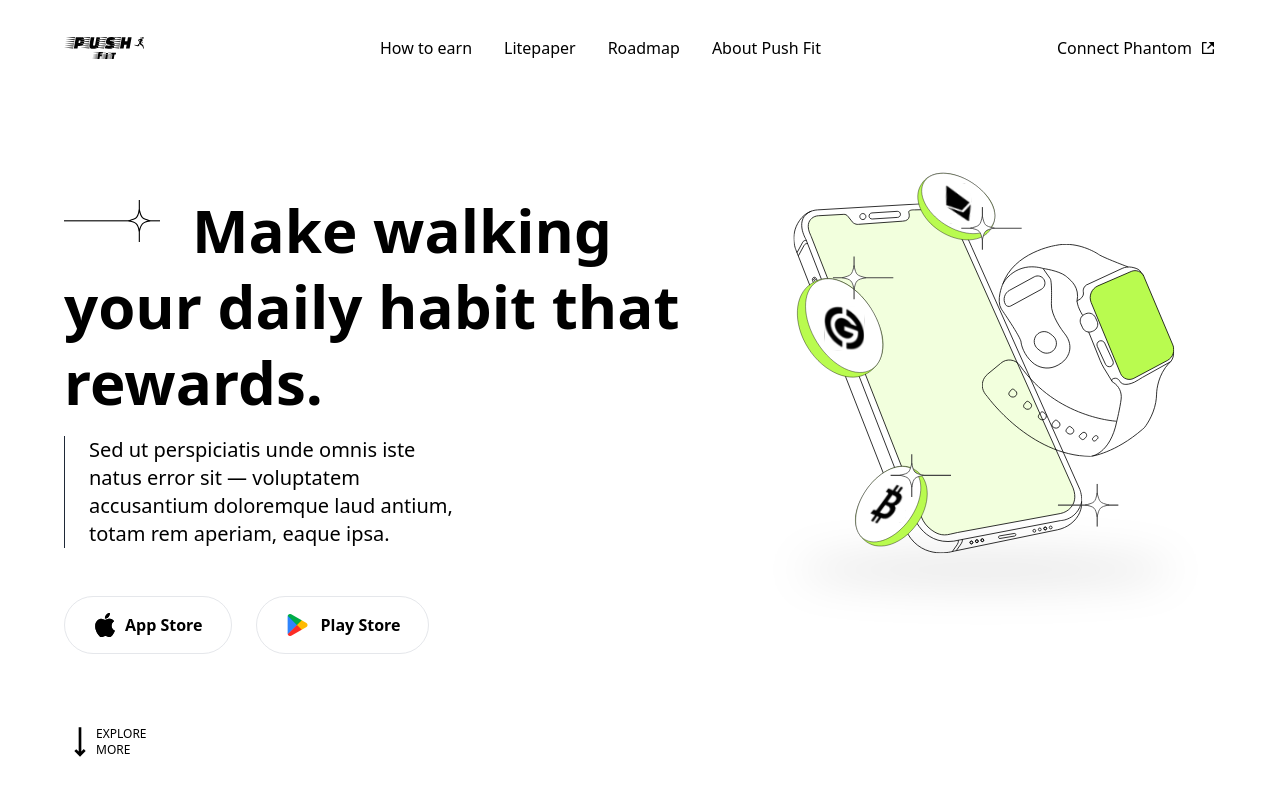
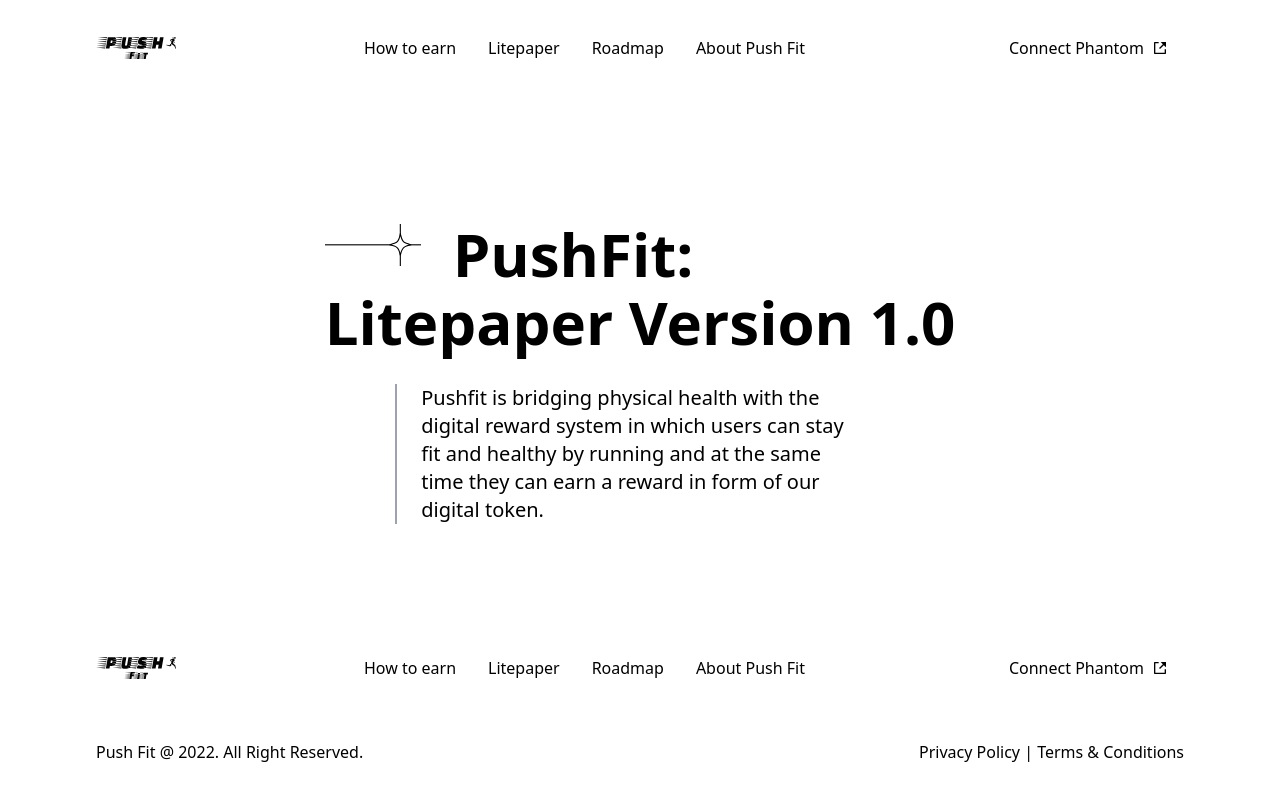
Before and after one commit to anita-brown/react_pushfit_ui, a React (Create React App) app: page /litepaper in a window 1280 px wide. Shown: the top 800 px of the page. Built offline with nearby package versions, Linux system fonts and the light colour scheme.

Commit message:
chore: create litepapeer page

```diff
--- a/package.json
+++ b/package.json
@@ -11,9 +11,11 @@
     "@types/react": "^18.0.21",
     "@types/react-dom": "^18.0.6",
     "@types/react-icons": "^3.0.0",
+    "@types/react-router-dom": "^5.3.3",
     "react": "^18.2.0",
     "react-dom": "^18.2.0",
     "react-icons": "^4.4.0",
+    "react-router-dom": "^6.4.2",
     "react-scripts": "5.0.1",
     "typescript": "^4.8.4",
     "web-vitals": "^2.1.4"
--- a/src/App.tsx
+++ b/src/App.tsx
@@ -1,25 +1,14 @@
-import React from 'react';
-import BannerFive from './components/banner/BannerFive';
-import BannerFour from './components/banner/BannerFour';
-import BannerOne from './components/banner/BannerOne';
-import BannerThree from './components/banner/BannerThree';
-import BannerTwo from './components/banner/BannerTwo';
-import Footer from './components/footer/Footer';
-import Hero from './components/hero/Hero';
-import NavBar from './components/navbar/NavBar';
+import React, { Fragment } from "react";
+import { BrowserRouter } from "react-router-dom";
+import Routes from "./routes";
 
 function App() {
   return (
-    <div className='px-16'>
-      <NavBar />
-      <Hero />
-      <BannerOne />
-      <BannerTwo />
-      <BannerThree />
-      <BannerFour />
-      <BannerFive />
-      <Footer/>
-    </div>
+    <Fragment>
+      <BrowserRouter>
+        <Routes />
+      </BrowserRouter>
+    </Fragment>
   );
 }
 
--- a/src/components/footer/Footer.jsx
+++ b/src/components/footer/Footer.jsx
@@ -4,21 +4,21 @@
 const Footer = () => {
   return (
     <section className='mt-24'>
-          <div className="flex justify-between items-center h-24 mx-auto border-b-2 border-gray-200 ">
+          <div className="flex justify-between items-center h-24 mx-auto">
               <img className="w-20 h-20" src={logo} alt="" />
               <ul className="hidden md:flex lg:text-[1rem] md:text-xs">
-                  <li className="p-4">How to earn</li>
-                  <li className="p-4">Litepaper</li>
-                  <li className="p-4">Roadmap</li>
-                  <li className="p-4">About Push Fit</li>
+                  <li className="p-4 hover:border-b-4 hover:font-bold">How to earn</li>
+                  <li className="p-4 hover:border-b-4 hover:font-bold">Litepaper</li>
+                  <li className="p-4 hover:border-b-4 hover:font-bold">Roadmap</li>
+                  <li className="p-4 hover:border-b-4 hover:font-bold">About Push Fit</li>
               </ul>
-              <div className="hidden md:flex lg:text-[1rem] md:text-xs items-center gap-2">
+              <div className="hidden md:flex lg:text-[1rem] md:text-xs items-center gap-2 hover:border-b-4 p-4 hover:font-bold">
                   <p>Connect Phantom</p>
                   <i>
                       <RiShareBoxFill />
                   </i>
               </div>
-          </div>
+              </div>
           <div className='mt-6 mb-6 flex justify-between'>
               <p>Push Fit @ 2022. All Right Reserved.</p>
               <p>Privacy Policy     |     Terms & Conditions</p>
--- /dev/null
+++ b/src/components/litepaper/Header.tsx
@@ -0,0 +1,21 @@
+import React from 'react'
+import star from "../../assets/star.svg"
+
+const Header = () => {
+  return (
+    <section className="mt-[8rem] flex justify-center items-center flex-col lg:gap-8 md:gap-2">
+      <div className=" ">
+        <div className="flex gap-8 items-start">
+          <img className="w-24" src={star} alt="" />
+          <span className="lg:text-6xl md:text-4xl font-bold"> PushFit: </span>
+        </div>
+        <p className="mt-2 lg:text-6xl md:text-4xl font-bold">Litepaper Version 1.0</p>
+      </div>
+      <p className="md:text-xs lg:text-xl font-light md:w-[90%] lg:w-[45%] text-left border-l-2 border-gray-400 px-6 ">
+        Pushfit is bridging physical health with the digital reward system in which users can stay fit and healthy by running and at the same time they can earn a reward in form of our digital token.
+      </p>
+    </section>
+  );
+}
+
+export default Header
--- a/src/components/navbar/NavBar.tsx
+++ b/src/components/navbar/NavBar.tsx
@@ -1,6 +1,7 @@
 import React, {useState} from "react";
 import logo from "../../assets/logo.svg";
 import { RiShareBoxFill, RiMenu3Fill, RiCloseLine } from "react-icons/ri";
+import { Link } from "react-router-dom";
 
 const NavBar = () => {
     const [nav, setNav] = useState(false)
@@ -11,20 +12,25 @@
     <div className="flex justify-between items-center h-24 mx-auto">
       <img className="w-20 h-20" src={logo} alt="" />
       <ul className="hidden md:flex lg:text-[1rem] md:text-xs">
-        <li className="p-4">How to earn</li>
-        <li className="p-4">Litepaper</li>
-        <li className="p-4">Roadmap</li>
-        <li className="p-4">About Push Fit</li>
+        <Link to="/home">
+
+        <li className="p-4 hover:border-b-4 hover:font-bold">How to earn</li>
+        </Link>
+        <Link to="/litepaper">
+          <li className="p-4 hover:border-b-4 hover:font-bold">Litepaper</li>
+        </Link>
+        <li className="p-4 hover:border-b-4 hover:font-bold">Roadmap</li>
+        <li className="p-4 hover:border-b-4 hover:font-bold">About Push Fit</li>
       </ul>
-      <div className="hidden md:flex lg:text-[1rem] md:text-xs items-center gap-2">
+      <div className="hidden md:flex lg:text-[1rem] md:text-xs items-center gap-2 hover:border-b-4 p-4 hover:font-bold">
         <p>Connect Phantom</p>
         <i>
           <RiShareBoxFill />
         </i>
       </div>
-          <div onClick={handleNav} className="block md:hidden md:mr-9">
-              {!nav ? <RiCloseLine size={25} /> : <RiMenu3Fill size={20} />}
-          </div>
+      <div onClick={handleNav} className="block md:hidden md:mr-9">
+        {!nav ? <RiCloseLine size={25} /> : <RiMenu3Fill size={20} />}
+      </div>
       <div className={!nav ? "lg:hidden md:hidden px-14 fixed left-0 top-0 w-[75%] bg-white h-full ease-in-out duration-500" : "fixed left-[-100%]"}>
         <img className="w-20 h-20 m-4" src={logo} alt="" />
 
--- a/src/index.css
+++ b/src/index.css
@@ -1,3 +1,7 @@
 @tailwind base;
 @tailwind components;
 @tailwind utilities;
+
+body {
+    padding: 0rem 6rem;
+}
--- /dev/null
+++ b/src/models/Home.tsx
@@ -0,0 +1,22 @@
+import React from 'react'
+import BannerFive from '../components/banner/BannerFive';
+import BannerFour from '../components/banner/BannerFour';
+import BannerOne from '../components/banner/BannerOne';
+import BannerThree from '../components/banner/BannerThree';
+import BannerTwo from '../components/banner/BannerTwo';
+import Hero from '../components/hero/Hero';
+
+const Home = () => {
+  return (
+    <section>
+      <Hero />
+      <BannerOne />
+      <BannerTwo />
+      <BannerThree />
+      <BannerFour />
+      <BannerFive />
+    </section>
+  );
+}
+
+export default Home
--- /dev/null
+++ b/src/models/LitePaper.tsx
@@ -0,0 +1,14 @@
+import React from 'react'
+import Header from '../components/litepaper/Header'
+// import Header from '../components/litepaper/Header'
+// import Header from '../components/litepaper/Header'
+
+const LitePaper = () => {
+  return (
+    <section>
+      <Header/>
+    </section>
+  )
+}
+
+export default LitePaper
--- /dev/null
+++ b/src/routes.tsx
@@ -0,0 +1,21 @@
+import React from "react";
+import { Route, Routes as Switch } from "react-router-dom";
+import Footer from "./components/footer/Footer";
+import NavBar from "./components/navbar/NavBar";
+import Home from "./models/Home";
+import LitePaper from "./models/LitePaper";
+
+const Routes = () => {
+  return (
+    <>
+      <NavBar />
+      <Switch>
+        <Route path="/home" element={<Home />} caseSensitive />
+        <Route path="/litepaper" element={<LitePaper />} caseSensitive />
+      </Switch>
+      <Footer />
+    </>
+  );
+};
+
+export default Routes;
```
Also changed, not shown: 1 other file (tests, documents, lock files or other folders).
